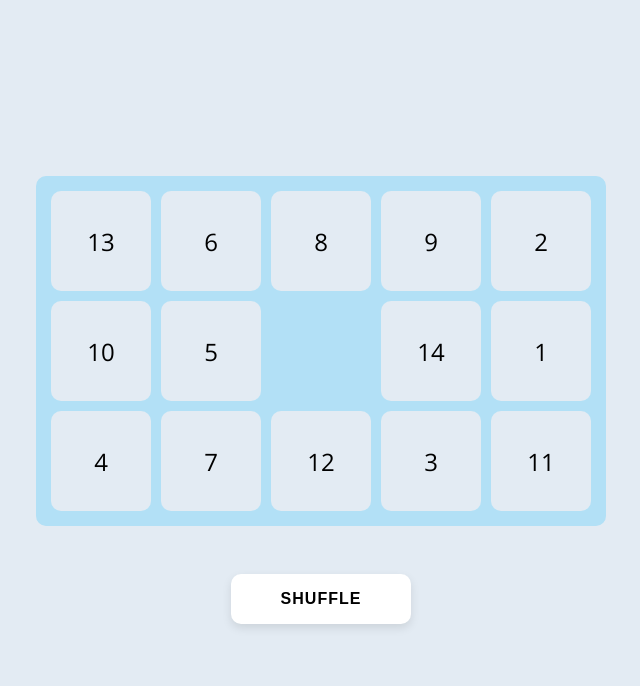
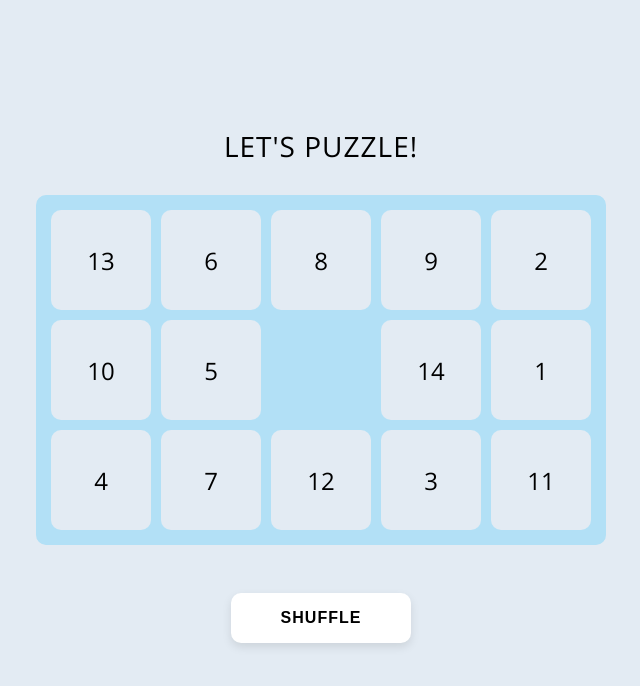
Before and after one commit to malinjansson/15-puzzle, a React (Vite) app: page / in a window 1280 px wide. Shown: the top 686 px of the page, without its empty margins (319-959 px from the left). Built offline with nearby package versions, Linux system fonts and the light colour scheme.

Commit message:
created checkWinStatus function, added play again btn, added winner container and replaced the heading

```diff
--- a/src/components/Puzzle.tsx
+++ b/src/components/Puzzle.tsx
@@ -3,6 +3,8 @@ import { gameBoard } from "../configs/gameBoard"
 import { Shuffle } from "./Shuffle";
 import { Brick } from "./Brick";
 import '../styles/_puzzle.scss'
+import { Winner } from "./Winner";
+import { Heading } from "./Heading";
 
 
 export const Puzzle = () => {
@@ -13,6 +15,19 @@ export const Puzzle = () => {
     const initialBricks: number[] = [...Array.from({ length: totalBricks - 1 }, (_, i) => i + 1), 0];
 
     const [bricks, setBricks] = useState<number[]>(Shuffle(initialBricks));
+    const [winStatus, setWinStatus] = useState(false);
+
+    const checkWinStatus = (bricks: number[]) => {
+      const winStatus = bricks.every((value, index) => {
+        if (index === bricks.length - 1) {
+          return value === 0;
+        }
+        return value === index + 1;
+      });
+
+      setWinStatus(winStatus);
+      return winStatus;
+    };
 
     const emptyIndex = bricks.indexOf(0);
     const indexToCoord = (index: number) => ({
@@ -66,15 +81,23 @@ export const Puzzle = () => {
          newBricks[coordToIndex(endRow, col)] = 0;
        }
      }
+     if (checkWinStatus(newBricks)) {
+      setWinStatus(true);
+    }
       setBricks(newBricks);
    };
 
     const shuffleBricks = () => {
      setBricks(Shuffle(initialBricks));
+     setWinStatus(false);
    };
 
    return (
     <>
+    <Heading winStatus={winStatus}/>
+    <div className="win-container">
+    {winStatus && <Winner/>}
+    </div>
     <div className="game-container">
         <div className="game-board"
             style={{
@@ -90,7 +113,7 @@ export const Puzzle = () => {
           />
         ))}
       </div>
-      <button className="shuffle-btn" onClick={shuffleBricks}>Shuffle</button>
+      <button className="shuffle-btn" onClick={shuffleBricks}>{winStatus ? 'Play again!' : 'Shuffle'}</button>
     </div>
     </>
   );
```
